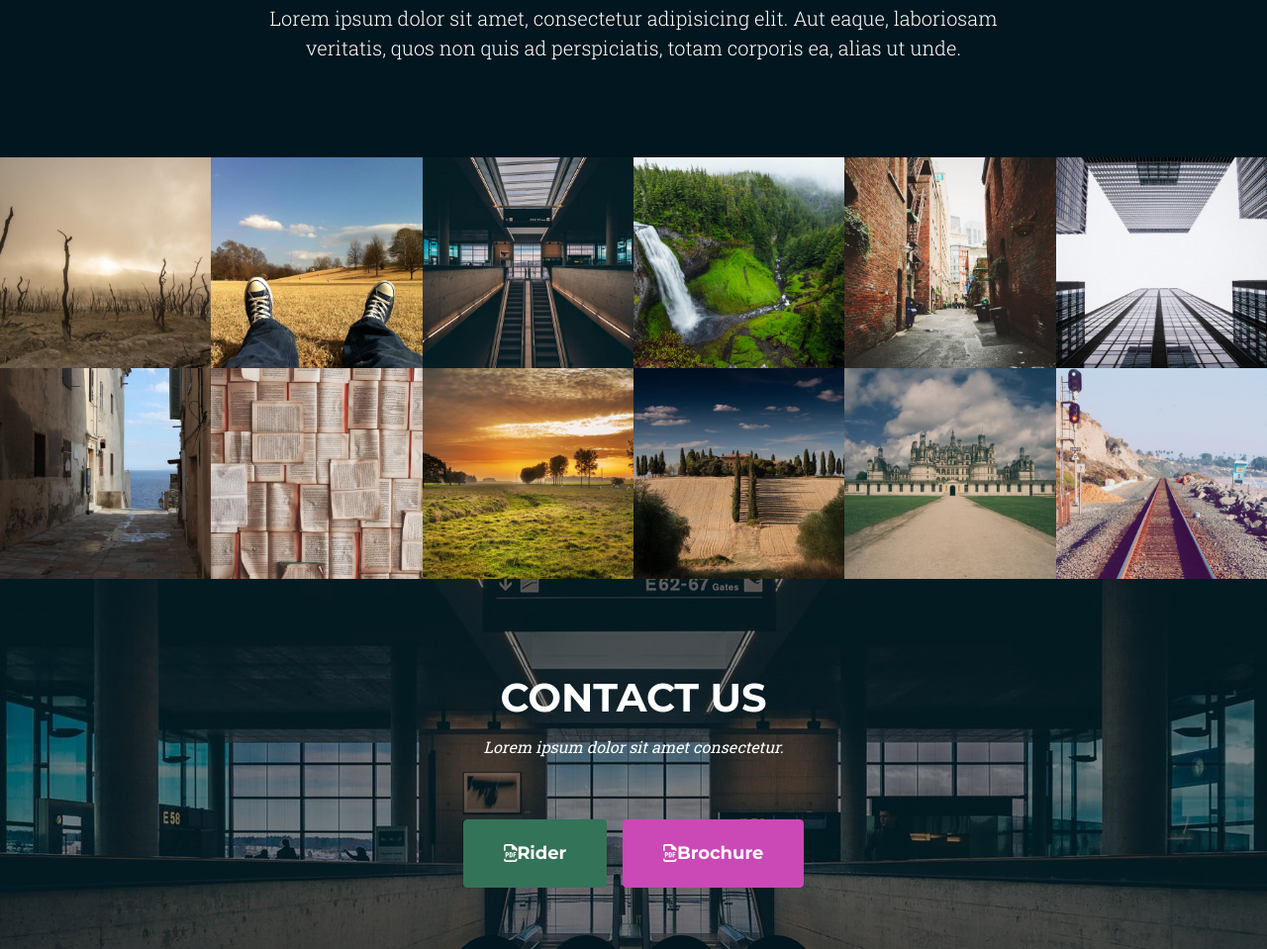
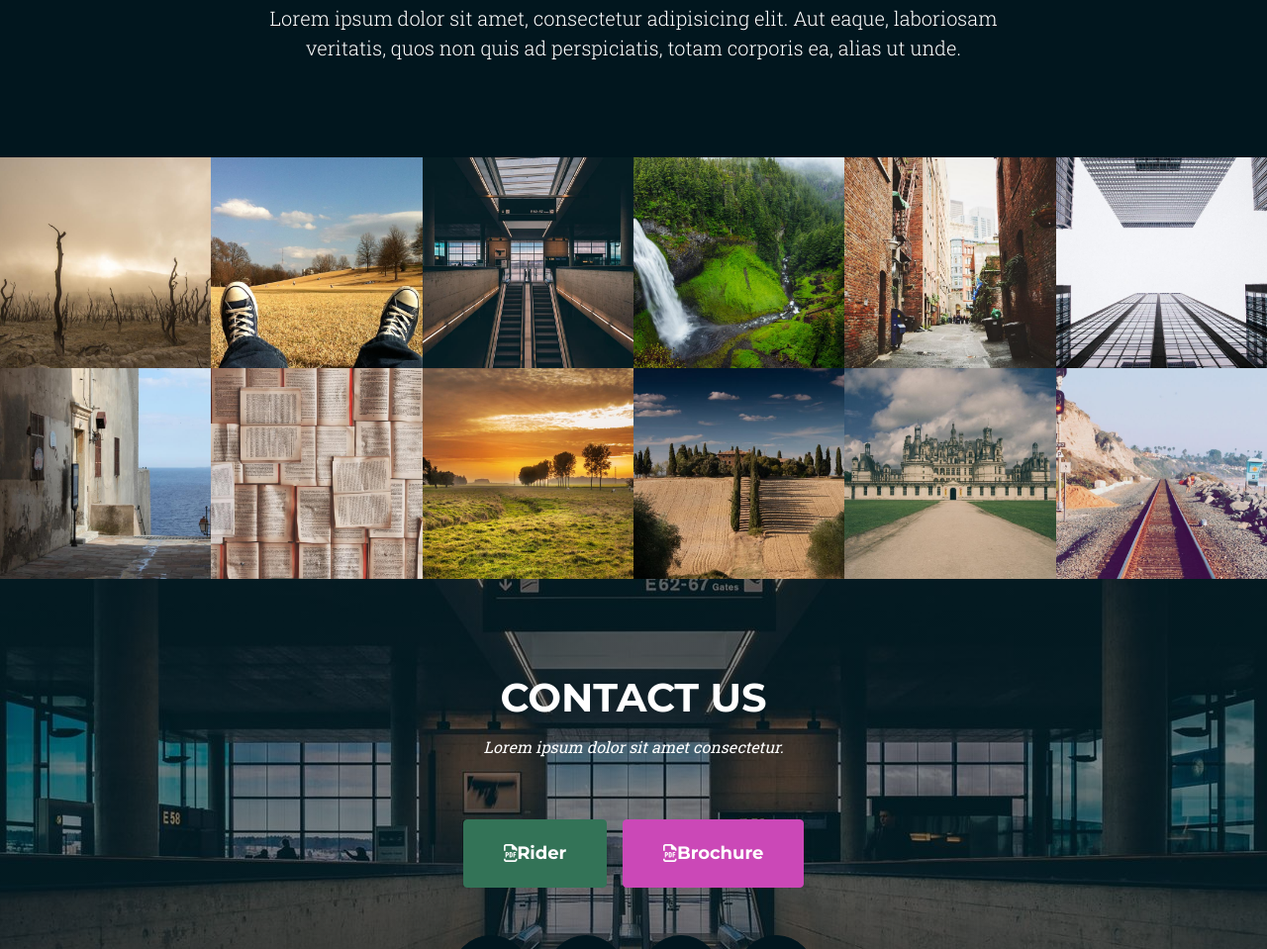
Before and after one commit to rolodoom/musicband, a website: page src/pug/index.pug in a window 1280 px wide. Shown: the part 6089-7048 px from the top of the page at 99% size. Drawn offline with nearby package versions, Linux system fonts and the light colour scheme; files that its build step writes are made by us from their sources; files whose address does not match are found by name.

Commit message:
:lipstick: Add a aquare CSS class

```diff
--- a/src/pug/includes/sections/gallery.pug
+++ b/src/pug/includes/sections/gallery.pug
@@ -7,81 +7,105 @@ section#gallery.portfolio.page-section.section-gallery
                     .portfolio-hover
                         .portfolio-hover-content
                             i.fas.fa-plus.fa-3x
-                    img.img-fluid(src='assets/img/gallery/1028-600x600.jpg', alt='')
+                    .square-container
+                        .square-content
+                            img(src='assets/img/gallery/1028-1280x720.jpg', alt='')
         .col-lg-2.col-md-3.col-sm-4
             .portfolio-item
                 a.portfolio-link(href='assets/img/gallery/103-1280x720.jpg', data-fancybox='gallery01', data-caption='Photo')
                     .portfolio-hover
                         .portfolio-hover-content
                             i.fas.fa-plus.fa-3x
-                    img.img-fluid(src='assets/img/gallery/103-600x600.jpg', alt='')
+                    .square-container
+                        .square-content
+                            img.img-fluid(src='assets/img/gallery/103-1280x720.jpg', alt='')
         .col-lg-2.col-md-3.col-sm-4
             .portfolio-item
                 a.portfolio-link(href='assets/img/gallery/1033-1280x720.jpg', data-fancybox='gallery01', data-caption='Photo')
                     .portfolio-hover
                         .portfolio-hover-content
                             i.fas.fa-plus.fa-3x
-                    img.img-fluid(src='assets/img/gallery/1033-600x600.jpg', alt='')
+                    .square-container
+                        .square-content
+                            img.img-fluid(src='assets/img/gallery/1033-1280x720.jpg', alt='')
         .col-lg-2.col-md-3.col-sm-4
             .portfolio-item
                 a.portfolio-link(href='assets/img/gallery/1039-1280x720.jpg', data-fancybox='gallery01', data-caption='Photo')
                     .portfolio-hover
                         .portfolio-hover-content
                             i.fas.fa-plus.fa-3x
-                    img.img-fluid(src='assets/img/gallery/1039-600x600.jpg', alt='')
+                    .square-container
+                        .square-content
+                            img.img-fluid(src='assets/img/gallery/1039-1280x720.jpg', alt='')
         .col-lg-2.col-md-3.col-sm-4
             .portfolio-item
                 a.portfolio-link(href='assets/img/gallery/1047-1280x720.jpg', data-fancybox='gallery01', data-caption='Photo')
                     .portfolio-hover
                         .portfolio-hover-content
                             i.fas.fa-plus.fa-3x
-                    img.img-fluid(src='assets/img/gallery/1047-600x600.jpg', alt='')
+                    .square-container
+                        .square-content
+                            img.img-fluid(src='assets/img/gallery/1047-1280x720.jpg', alt='')
         .col-lg-2.col-md-3.col-sm-4
             .portfolio-item
                 a.portfolio-link(href='assets/img/gallery/1048-1280x720.jpg', data-fancybox='gallery01', data-caption='Photo')
                     .portfolio-hover
                         .portfolio-hover-content
                             i.fas.fa-plus.fa-3x
-                    img.img-fluid(src='assets/img/gallery/1048-600x600.jpg', alt='')
+                    .square-container
+                        .square-content
+                            img.img-fluid(src='assets/img/gallery/1048-1280x720.jpg', alt='')
         .col-lg-2.col-md-3.col-sm-4
             .portfolio-item
                 a.portfolio-link(href='assets/img/gallery/1065-1280x720.jpg', data-fancybox='gallery01', data-caption='Photo')
                     .portfolio-hover
                         .portfolio-hover-content
                             i.fas.fa-plus.fa-3x
-                    img.img-fluid(src='assets/img/gallery/1065-600x600.jpg', alt='')
+                    .square-container
+                        .square-content
+                            img.img-fluid(src='assets/img/gallery/1065-1280x720.jpg', alt='')
         .col-lg-2.col-md-3.col-sm-4
             .portfolio-item
                 a.portfolio-link(href='assets/img/gallery/1073-1280x720.jpg', data-fancybox='gallery01', data-caption='Photo')
                     .portfolio-hover
                         .portfolio-hover-content
                             i.fas.fa-plus.fa-3x
-                    img.img-fluid(src='assets/img/gallery/1073-600x600.jpg', alt='')
+                    .square-container
+                        .square-content
+                            img.img-fluid(src='assets/img/gallery/1073-1280x720.jpg', alt='')
         .col-lg-2.col-md-3.col-sm-4
             .portfolio-item
                 a.portfolio-link(href='assets/img/gallery/110-1280x720.jpg', data-fancybox='gallery01', data-caption='Photo')
                     .portfolio-hover
                         .portfolio-hover-content
                             i.fas.fa-plus.fa-3x
-                    img.img-fluid(src='assets/img/gallery/110-600x600.jpg', alt='')
+                    .square-container
+                        .square-content
+                            img.img-fluid(src='assets/img/gallery/110-1280x720.jpg', alt='')
         .col-lg-2.col-md-3.col-sm-4
             .portfolio-item
                 a.portfolio-link(href='assets/img/gallery/116-1280x720.jpg', data-fancybox='gallery01', data-caption='Photo')
                     .portfolio-hover
                         .portfolio-hover-content
                             i.fas.fa-plus.fa-3x
-                    img.img-fluid(src='assets/img/gallery/116-600x600.jpg', alt='')
+                    .square-container
+                        .square-content
+                            img.img-fluid(src='assets/img/gallery/116-1280x720.jpg', alt='')
         .col-lg-2.col-md-3.col-sm-4
             .portfolio-item
                 a.portfolio-link(href='assets/img/gallery/142-1280x720.jpg', data-fancybox='gallery01', data-caption='Photo')
                     .portfolio-hover
                         .portfolio-hover-content
                             i.fas.fa-plus.fa-3x
-                    img.img-fluid(src='assets/img/gallery/142-600x600.jpg', alt='')
+                    .square-container
+                        .square-content
+                            img.img-fluid(src='assets/img/gallery/142-1280x720.jpg', alt='')
         .col-lg-2.col-md-3.col-sm-4
             .portfolio-item
                 a.portfolio-link(href='assets/img/gallery/155-1280x720.jpg', data-fancybox='gallery01', data-caption='Photo')
                     .portfolio-hover
                         .portfolio-hover-content
                             i.fas.fa-plus.fa-3x
-                    img.img-fluid(src='assets/img/gallery/155-600x600.jpg', alt='')
+                    .square-container
+                        .square-content
+                            img.img-fluid(src='assets/img/gallery/155-1280x720.jpg', alt='')
--- a/src/scss/sections/_portfolio.scss
+++ b/src/scss/sections/_portfolio.scss
@@ -21,6 +21,7 @@
                 justify-content: center;
                 opacity: 0;
                 transition: opacity ease-in-out 0.25s;
+                z-index: 2;
                 .portfolio-hover-content {
                     font-size: 1.25rem;
                     color: white;
@@ -45,6 +46,35 @@
             .portfolio-caption-subheading {
                 font-style: italic;
                 // font-family: $subheadings-font-family;
+            }
+        }
+    }
+
+    .square {
+        &-container {
+            display: flex;
+            justify-content: center;
+            align-items: center;
+            /* Set the aspect ratio to 1:1 */
+            padding-top: 100%;
+            position: relative;
+            overflow: hidden;
+        }
+
+        &-content {
+            position: absolute;
+            top: 0;
+            left: 0;
+            bottom: 0;
+            right: 0;
+            /* Clip the image to the square shape */
+            overflow: hidden;
+
+            img {
+                /* Set the image to cover the square */
+                width: 100%;
+                height: 100%;
+                object-fit: cover;
             }
         }
     }
```
Also changed, not shown: dist/css/styles.css, dist/index.html.
